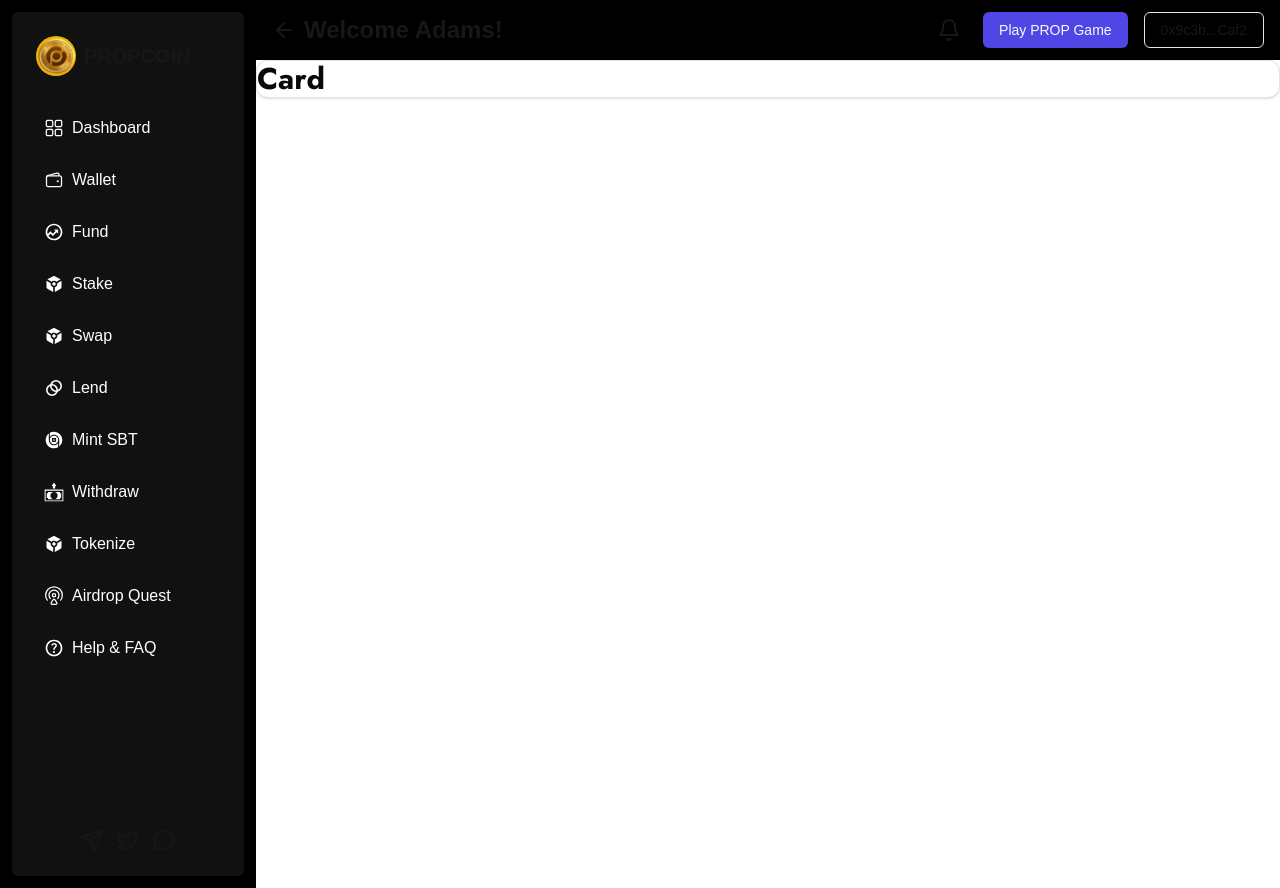
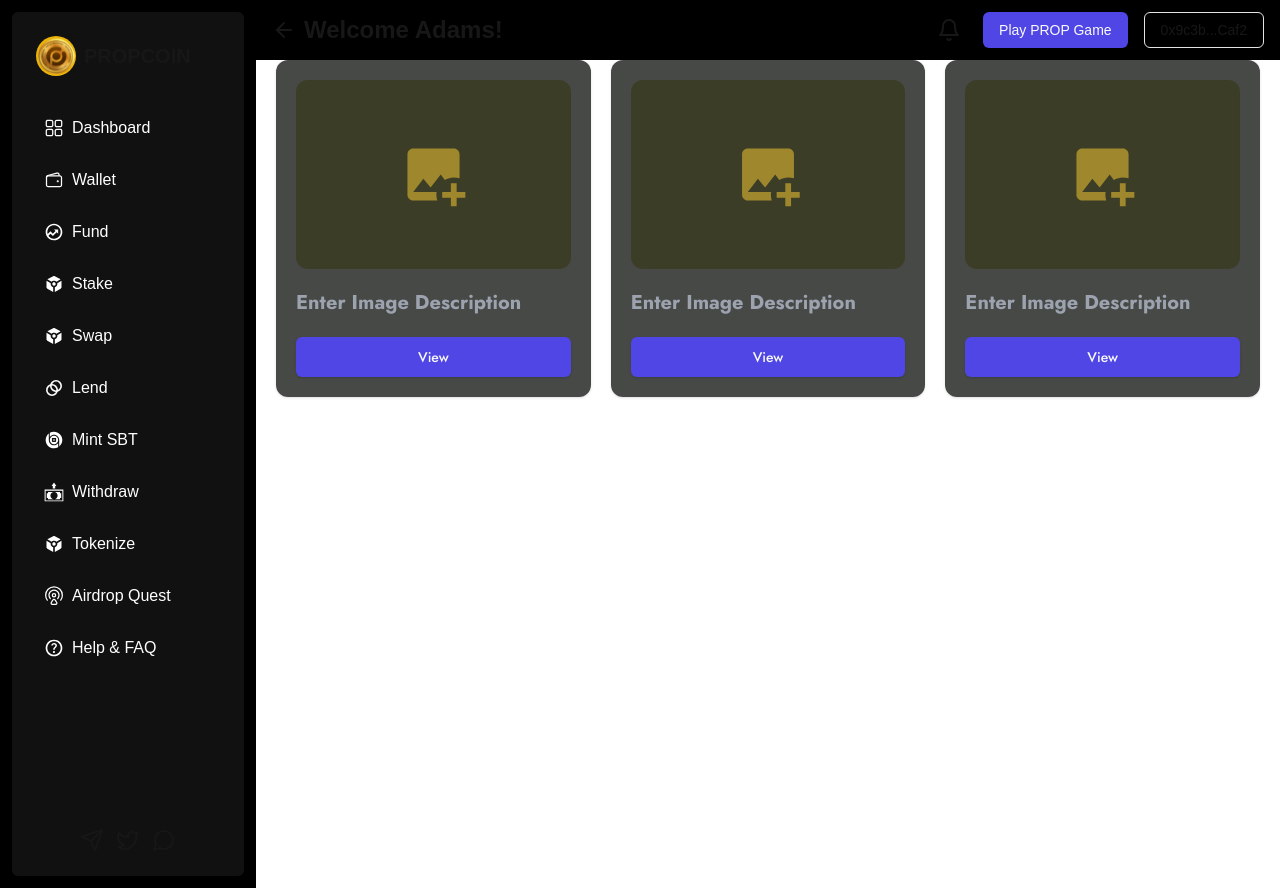
Before and after one commit to MyPropoutAI/propcoinweb, a Next.js app: page /dashboard/sbt/upload in a window 1280 px wide. Built offline with nearby package versions, Linux system fonts and the light colour scheme.

Commit message:
DAN:  Upload SBTs

```diff
--- a/app/dashboard/sbt/SbtCards.tsx
+++ b/app/dashboard/sbt/SbtCards.tsx
@@ -16,6 +16,7 @@ const cardData = [
   { title: "RWA Collections", gradient: "from-[#24D073] to-[#062984]" },
   { title: "Bio Collections", gradient: "from-[#DF59E1] to-[#D00F27]" },
   { title: "Game Collections", gradient: "from-[#385819] to-[#320051]" },
+  // option to add new ones or modify these old ones
 ];
 
 const SbtCards = () => {
--- a/app/dashboard/sbt/upload/page.tsx
+++ b/app/dashboard/sbt/upload/page.tsx
@@ -1,19 +1,79 @@
-import React from "react";
-
+"use client";
+//  MAKE THE COMPONENT REUSEABLE FOR EACH SBT i.e Medical, Education and Game collections
+import React, { useState } from "react";
 import { Jost } from "next/font/google";
 import { Card } from "@/components/ui/card";
+import { Button } from "@/components/ui/button";
+import Image from "next/image";
 
 const jost = Jost({
   subsets: ["latin"],
   weight: ["100", "200", "300", "400", "500", "600", "700", "800", "900"],
 });
 
-const page = () => {
+// Define the types for the component state
+interface PageProps {}
+
+const Page: React.FC<PageProps> = () => {
+  const [selectedImages, setSelectedImages] = useState<(string | null)[]>([
+    null,
+    null,
+    null,
+  ]);
+
+  const handleImageChange =
+    (index: number) => (event: React.ChangeEvent<HTMLInputElement>) => {
+      const file = event.target.files?.[0];
+      if (file) {
+        const newImages = [...selectedImages];
+        newImages[index] = URL.createObjectURL(file);
+        setSelectedImages(newImages);
+      }
+    };
+
+  const cardData = [0, 1, 2]; // Array to represent the three cards
+
   return (
-    <div className={`${jost.className} text-3xl font-bold flex flex-col gap-5`}>
-      <Card>Card</Card>
+    <div
+      className={`${jost.className} text-3xl font-bold flex flex-col gap-5 px-5`}
+    >
+      <section className="grid grid-cols-3 gap-5">
+        {cardData.map((_, index) => (
+          <Card
+            key={index}
+            className="p-5 bg-stake-cards border-none flex flex-col gap-1"
+          >
+            <input
+              type="file"
+              accept="image/*"
+              onChange={handleImageChange(index)}
+              className="mb-4 hidden"
+              id={`image-upload-${index}`}
+            />
+
+            <label htmlFor={`image-upload-${index}`} className="cursor-pointer">
+              <Image
+                src={selectedImages[index] || "/images/sbt_upload.svg"}
+                alt="Uploaded Preview"
+                className="mb-4 w-full h-auto max-h-[300px] max-w-[300px] object-cover"
+                width={300}
+                height={300}
+              />
+            </label>
+            <input
+              type="text"
+              placeholder="Enter Image Description"
+              className="mb-4 text-xl text-gray-500 bg-transparent border-none outline-none"
+              maxLength={200}
+            />
+            <Button className="bg-indigo-600 px-5 py-5 hover:bg-indigo-700">
+              View
+            </Button>
+          </Card>
+        ))}
+      </section>
     </div>
   );
 };
 
-export default page;
+export default Page;
```
Also changed, not shown: public/images/imgupload.svg (added), public/images/sbt_upload.svg (added).
